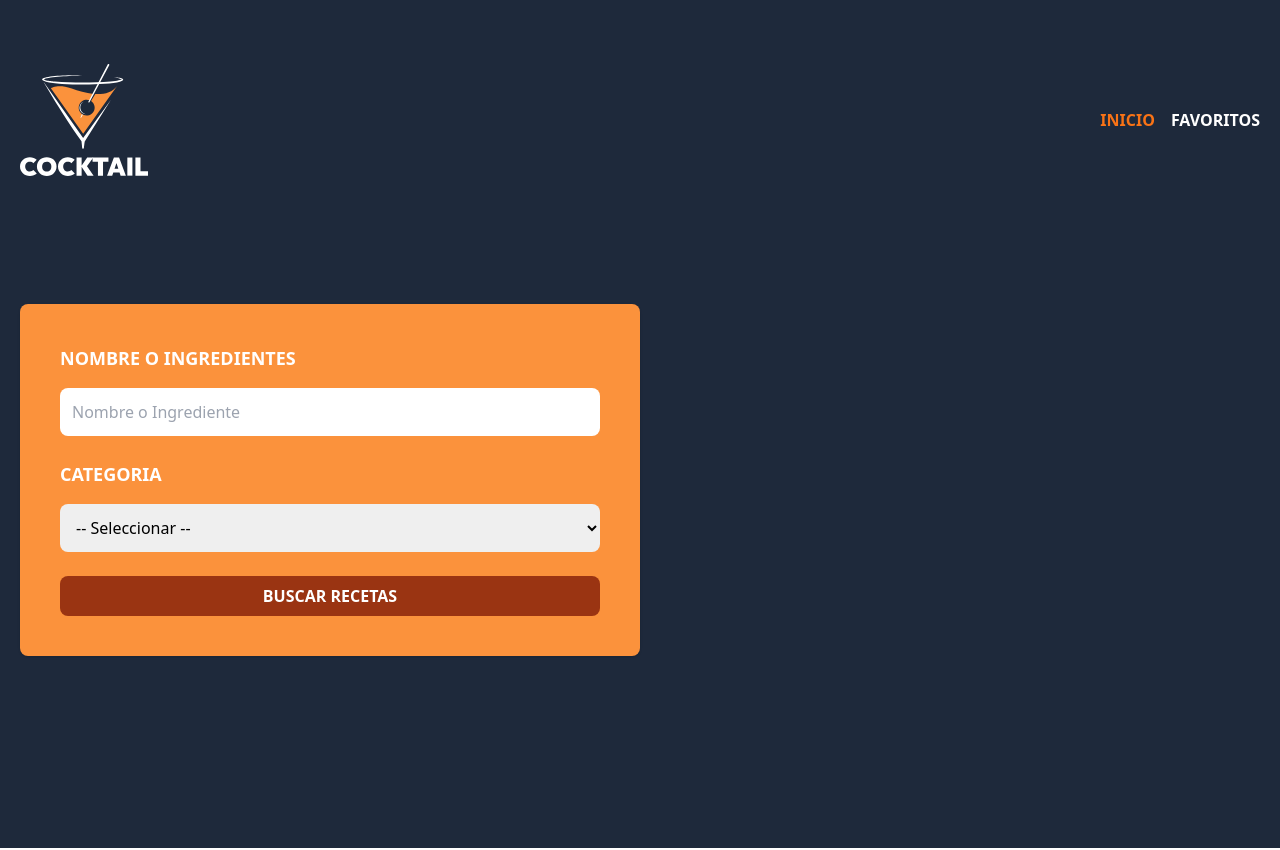
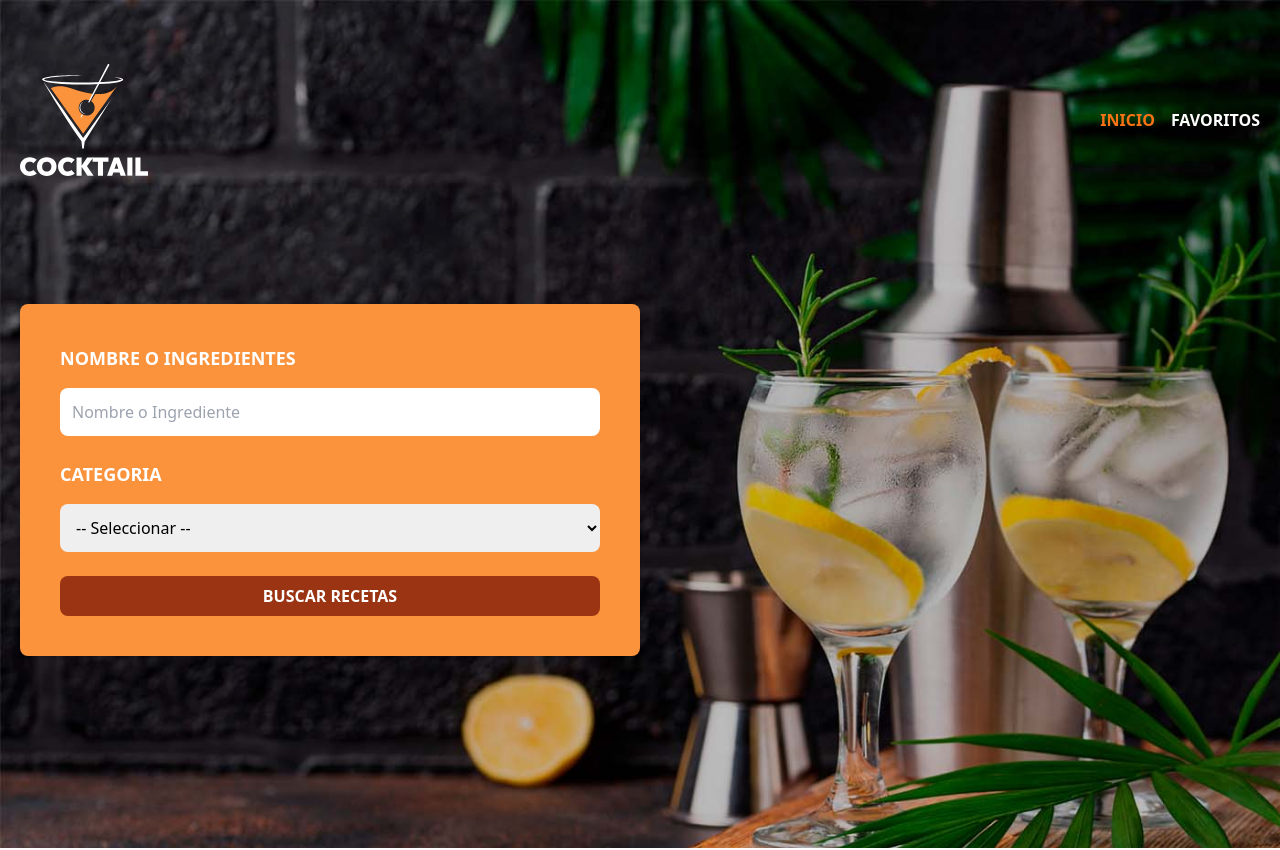
Before and after one commit to cheko30/drink-finder, a React (Vite) app: page / in a window 1280 px wide. Shown: the top 850 px of the page. Built offline with nearby package versions, Linux system fonts and the light colour scheme.

Commit message:
add bg image in the home page

```diff
--- a/src/components/Header.tsx
+++ b/src/components/Header.tsx
@@ -7,7 +7,7 @@
     const isHome = useMemo(() => pathname === '/', [pathname])
 
     return (
-        <header className="bg-slate-800">
+        <header className={isHome ? "bg-header bg-cente bg-cover" : "bg-slate-800"}>
             <div className="mx-auto container px-5 py-16">
                 <div className="flex justify-between items-center">
                     <div>
--- a/tailwind.config.js
+++ b/tailwind.config.js
@@ -5,7 +5,11 @@
     "./src/**/*.{js,ts,jsx,tsx}"
   ],
   theme: {
-    extend: {},
+    extend: {
+      backgroundImage: {
+        "header":"url('/bg.jpg')"
+      }
+    },
   },
   plugins: [],
 }
```
